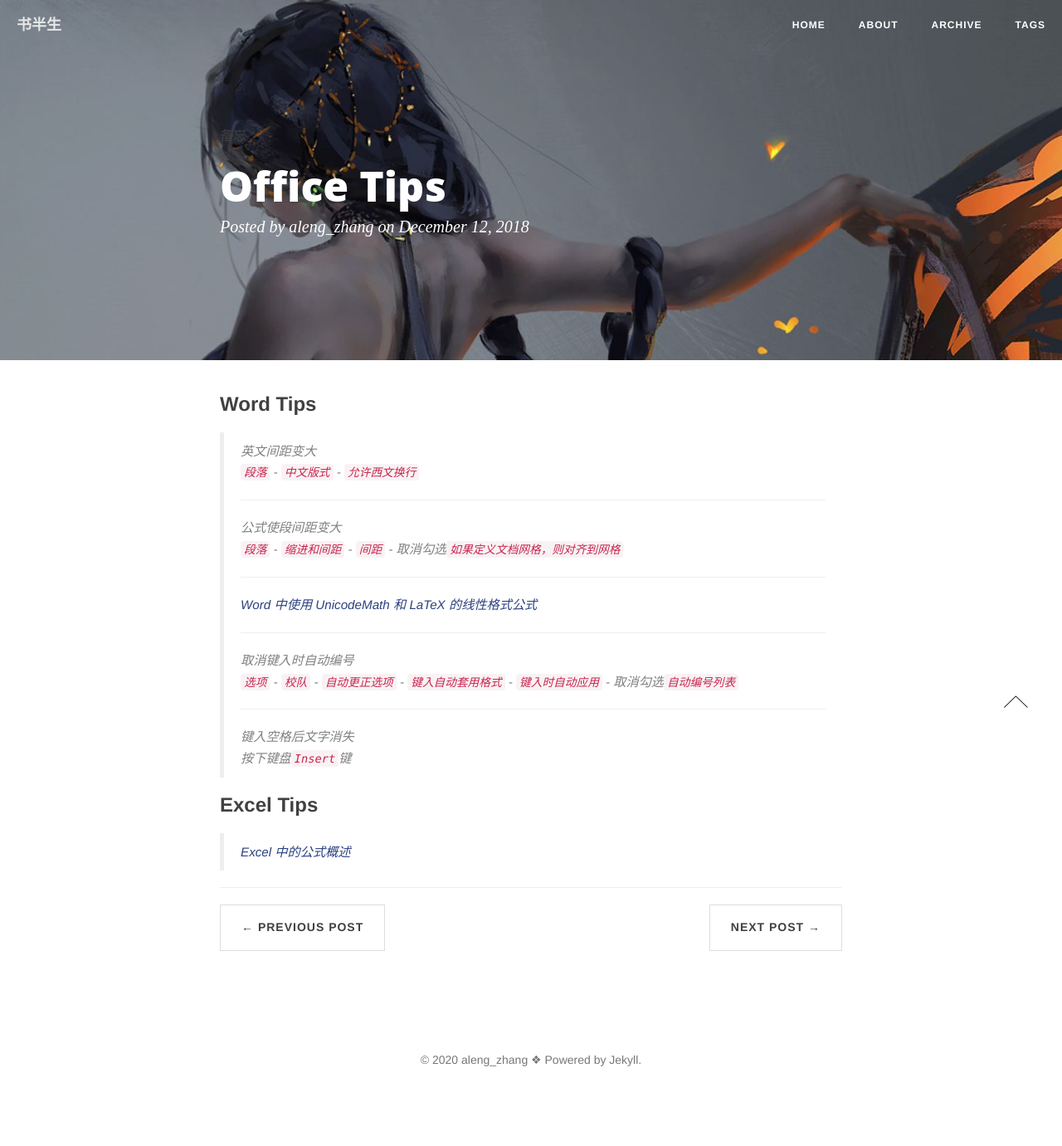
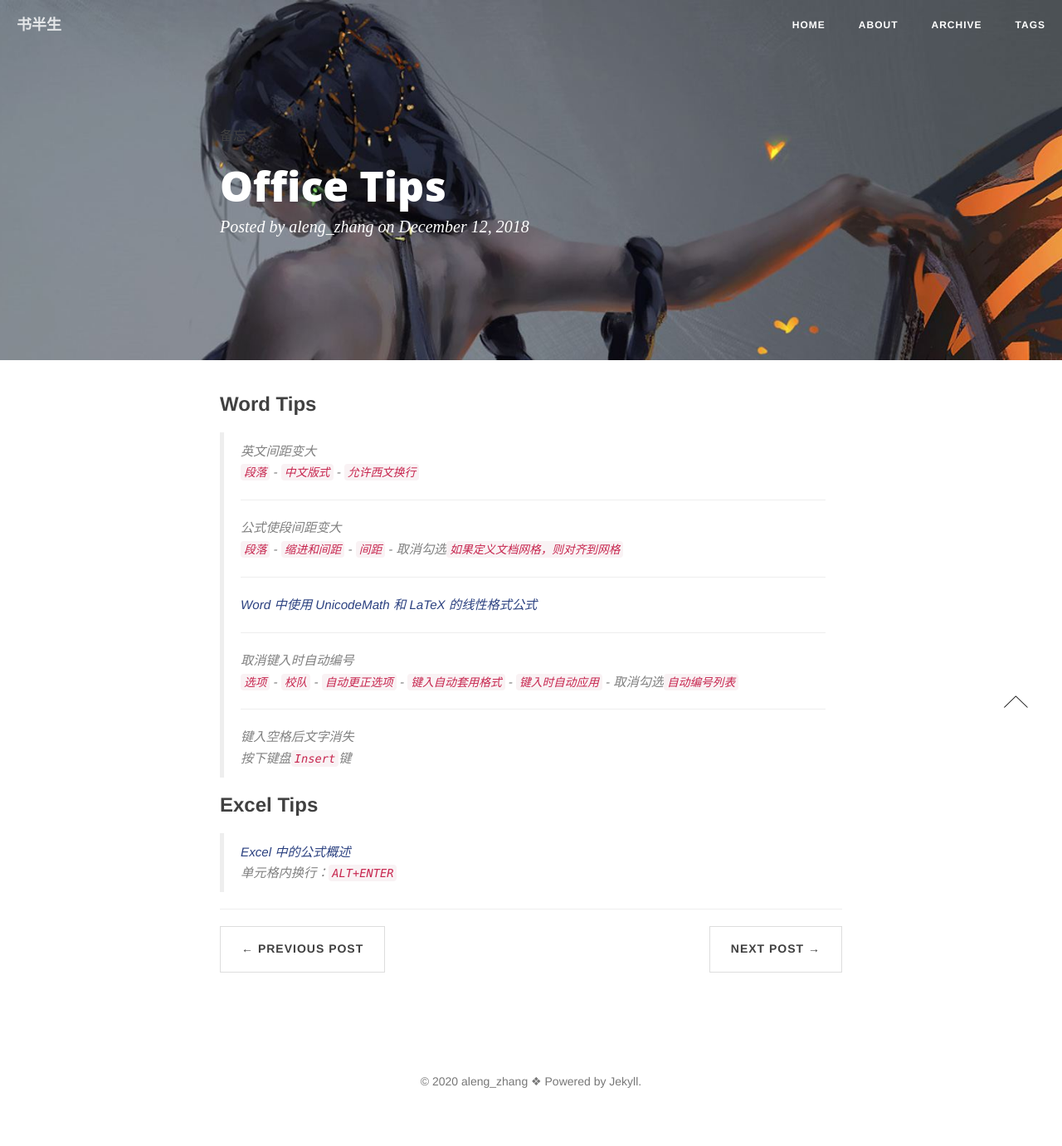
Before and after one commit to aleng-zhang/Blog, a Jekyll site: the page built from _posts/2018-12-12-Office Tips.md, in a window 1280 px wide. Shown: the whole page at 83% size. Built offline with Jekyll 4.4.1, drawn with Linux system fonts in a browser that asks for light colours; nearby versions of some CDN libraries; comment, search, counter and statistics services are not loaded; before the commit the page ends 1355 px from its top, so only the background shows below that.

Commit message:
添加单元格内换行

```diff
--- a/_posts/2018-12-12-Office Tips.md
+++ b/_posts/2018-12-12-Office Tips.md
@@ -36,3 +36,5 @@ tags: [备忘]
 ### Excel Tips
 
 >[Excel 中的公式概述](https://support.office.com/zh-cn/article/excel-%E4%B8%AD%E7%9A%84%E5%85%AC%E5%BC%8F%E6%A6%82%E8%BF%B0-ecfdc708-9162-49e8-b993-c311f47ca173)
+>
+>单元格内换行：`ALT+ENTER`
```
